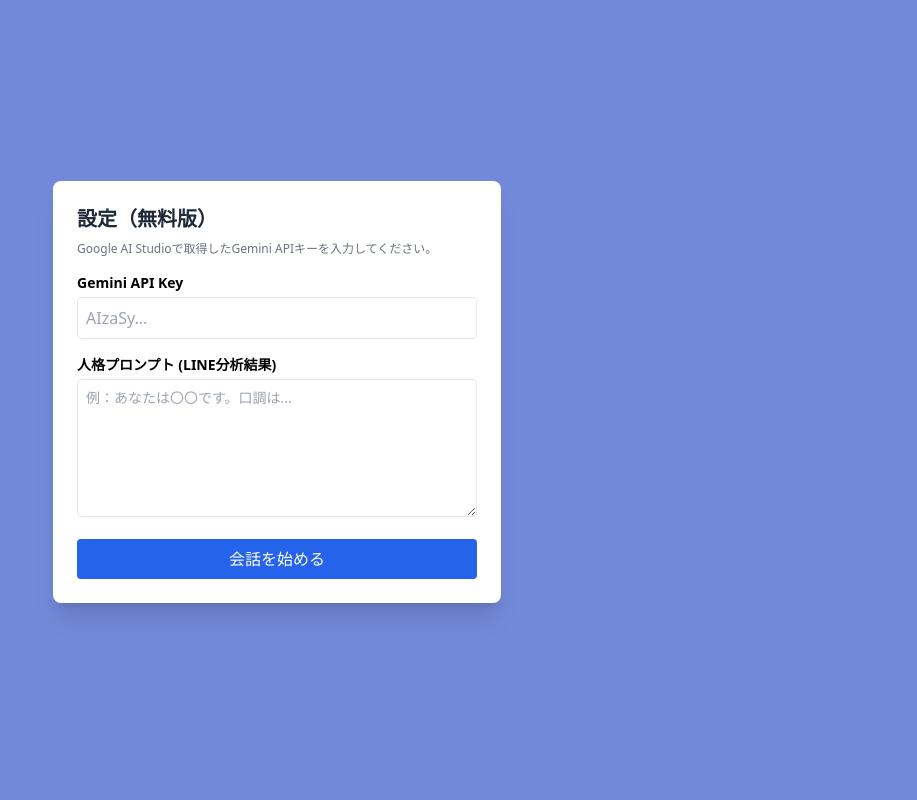
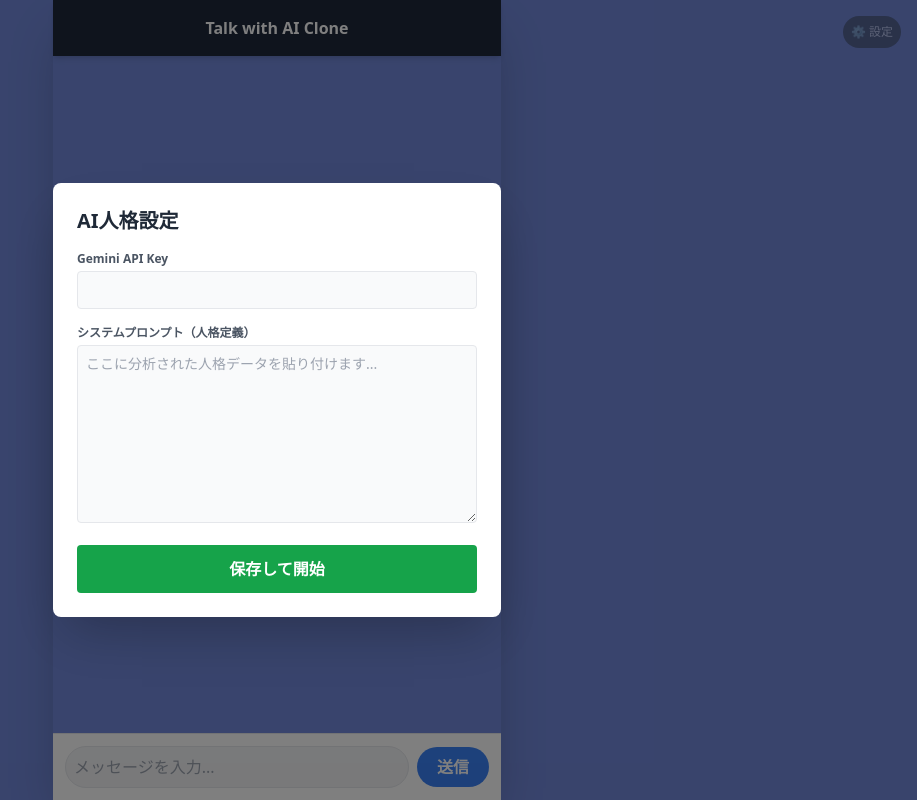
Before and after one commit to totototosssss/similar, a plain HTML site: page index.html in a window 1280 px wide. Shown: the whole page, without its empty margins (363-1280 px from the left). Drawn offline with nearby package versions, Linux system fonts and the light colour scheme.

Commit message:
Refactor chat interface and update title
Updated the title and improved the layout of chat bubbles. Enhanced the settings modal and adjusted the chat history handling.

```diff
--- a/index.html
+++ b/index.html
@@ -3,121 +3,132 @@
 <head>
     <meta charset="UTF-8">
     <meta name="viewport" content="width=device-width, initial-scale=1.0">
-    <title>AI Chat Partner (Free)</title>
+    <title>AI Clone Chat</title>
     <script src="https://cdn.tailwindcss.com"></script>
     <style>
-        .bubble-right {
-            background-color: #8de055;
-            color: black;
-            border-radius: 15px 0px 15px 15px;
-        }
-        .bubble-left {
-            background-color: #ffffff;
-            color: black;
-            border-radius: 0px 15px 15px 15px;
-            border: 1px solid #e5e7eb;
-        }
+        .bubble-right { background-color: #8de055; color: black; border-radius: 15px 0px 15px 15px; }
+        .bubble-left { background-color: #ffffff; color: black; border-radius: 0px 15px 15px 15px; border: 1px solid #e5e7eb; }
         body { background-color: #7289da; }
+        /* 設定画面のオーバーレイ */
+        #settings-overlay { background-color: rgba(0,0,0,0.5); }
     </style>
 </head>
-<body class="h-screen flex flex-col items-center justify-center p-4">
+<body class="h-screen flex flex-col items-center justify-center overflow-hidden">
 
-    <div id="settings-modal" class="bg-white p-6 rounded-lg shadow-xl w-full max-w-md mb-4 absolute z-50">
-        <h2 class="text-xl font-bold mb-2 text-gray-800">設定（無料版）</h2>
-        <p class="text-xs text-gray-500 mb-4">Google AI Studioで取得したGemini APIキーを入力してください。</p>
+    <button onclick="openSettings()" class="absolute top-4 right-4 bg-gray-700 text-white p-2 rounded-full opacity-50 hover:opacity-100 z-10 text-xs">
+        ⚙️ 設定
+    </button>
 
-        <label class="block text-sm font-bold mb-1">Gemini API Key</label>
-        <input type="password" id="api-key" placeholder="AIzaSy..." class="w-full p-2 border rounded mb-4 text-gray-700">
+    <div id="chat-container" class="w-full max-w-md bg-[#7289da] flex flex-col h-full shadow-2xl">
+        <div class="bg-slate-800 text-white p-4 text-center font-bold shadow-md z-10">
+            Talk with AI Clone
+        </div>
 
-        <label class="block text-sm font-bold mb-1">人格プロンプト (LINE分析結果)</label>
-        <textarea id="system-prompt" rows="6" class="w-full p-2 border rounded mb-4 text-gray-700 text-sm" placeholder="例：あなたは〇〇です。口調は..."></textarea>
+        <div id="messages" class="flex-1 overflow-y-auto p-4 space-y-4 pb-20">
+            </div>
 
-        <button onclick="startChat()" class="w-full bg-blue-600 text-white p-2 rounded hover:bg-blue-700">会話を始める</button>
+        <div class="bg-white p-3 flex gap-2 items-center w-full max-w-md fixed bottom-0 z-20 border-t">
+            <input type="text" id="user-input" class="flex-1 border p-2 rounded-full focus:outline-none focus:border-blue-500 bg-gray-100" placeholder="メッセージを入力...">
+            <button onclick="sendMessage()" class="bg-blue-500 text-white px-5 py-2 rounded-full font-bold transform active:scale-95 transition">送信</button>
+        </div>
     </div>
 
-    <div id="chat-container" class="w-full max-w-md bg-[#7289da] flex flex-col h-full hidden">
-        <div class="bg-opacity-90 bg-slate-800 text-white p-4 text-center font-bold shadow-md">
-            AI Partner (Gemini)
-        </div>
+    <div id="settings-modal" class="fixed inset-0 flex items-center justify-center z-50 hidden">
+        <div id="settings-overlay" class="absolute inset-0" onclick="closeSettings()"></div>
+        <div class="bg-white p-6 rounded-lg shadow-2xl w-11/12 max-w-md z-50 relative animate-fade-in-up">
+            <h2 class="text-xl font-bold mb-4 text-gray-800">AI人格設定</h2>
 
-        <div id="messages" class="flex-1 overflow-y-auto p-4 space-y-4"></div>
+            <label class="block text-xs font-bold mb-1 text-gray-600">Gemini API Key</label>
+            <input type="password" id="api-key" class="w-full p-2 border rounded mb-4 text-sm bg-gray-50 focus:ring-2 focus:ring-blue-500 outline-none">
 
-        <div class="bg-white p-3 flex gap-2 items-center">
-            <input type="text" id="user-input" class="flex-1 border p-2 rounded-full focus:outline-none focus:border-blue-500" placeholder="メッセージを入力...">
-            <button onclick="sendMessage()" class="bg-blue-500 text-white px-4 py-2 rounded-full font-bold">送信</button>
+            <label class="block text-xs font-bold mb-1 text-gray-600">システムプロンプト（人格定義）</label>
+            <textarea id="system-prompt" rows="8" class="w-full p-2 border rounded mb-4 text-sm bg-gray-50 focus:ring-2 focus:ring-blue-500 outline-none" placeholder="ここに分析された人格データを貼り付けます..."></textarea>
+
+            <button onclick="saveAndClose()" class="w-full bg-green-600 text-white p-3 rounded font-bold hover:bg-green-700 transition">保存して開始</button>
         </div>
     </div>
 
     <script>
-        let apiKey = "";
-        let systemPrompt = "";
-        let chatHistory = []; // Gemini用の履歴保持配列
+        let chatHistory = [];
 
-        function startChat() {
-            apiKey = document.getElementById('api-key').value;
-            systemPrompt = document.getElementById('system-prompt').value;
+        // ページ読み込み時に設定を確認
+        window.onload = function() {
+            const savedKey = localStorage.getItem("gemini_api_key");
+            const savedPrompt = localStorage.getItem("gemini_system_prompt");
 
-            if (!apiKey) {
-                alert("APIキーを入力してください");
-                return;
+            if (savedKey) document.getElementById('api-key').value = savedKey;
+            if (savedPrompt) document.getElementById('system-prompt').value = savedPrompt;
+
+            if (!savedKey || !savedPrompt) {
+                openSettings();
             }
+        };
 
+        function openSettings() {
+            document.getElementById('settings-modal').classList.remove('hidden');
+        }
+
+        function closeSettings() {
             document.getElementById('settings-modal').classList.add('hidden');
-            document.getElementById('chat-container').classList.remove('hidden');
+        }
+
+        function saveAndClose() {
+            const key = document.getElementById('api-key').value;
+            const prompt = document.getElementById('system-prompt').value;
+
+            if(!key) return alert("APIキーを入力してください");
+
+            // ブラウザに保存
+            localStorage.setItem("gemini_api_key", key);
+            localStorage.setItem("gemini_system_prompt", prompt);
+
+            closeSettings();
+            if(chatHistory.length === 0) {
+                addMessageToUI("会話を開始できます。（設定は保存されました）", "ai");
+            }
         }
 
         async function sendMessage() {
             const inputField = document.getElementById('user-input');
-            const message = inputField.value;
+            const message = inputField.value.trim();
+            const apiKey = localStorage.getItem("gemini_api_key");
+            const systemPrompt = localStorage.getItem("gemini_system_prompt");
+
             if (!message) return;
+            if (!apiKey) { openSettings(); return; }
 
-            // UIに表示
             addMessageToUI(message, 'user');
             inputField.value = '';
 
-            // ローディング表示
             const loadingId = addMessageToUI("...", 'ai');
 
-            // Gemini API用の履歴データ構築
-            // role: "user" と "model" を交互に並べる必要があります
-            const contents = chatHistory.map(msg => ({
+            // 履歴の構築
+            let contents = chatHistory.map(msg => ({
                 role: msg.role,
                 parts: [{ text: msg.content }]
             }));
-
-            // 今回のユーザーメッセージを追加
-            contents.push({
-                role: "user",
-                parts: [{ text: message }]
-            });
-
-            const url = `https://generativelanguage.googleapis.com/v1beta/models/gemini-1.5-flash:generateContent?key=${apiKey}`;
+            contents.push({ role: "user", parts: [{ text: message }] });
 
             try {
-                const response = await fetch(url, {
+                const response = await fetch(`https://generativelanguage.googleapis.com/v1beta/models/gemini-1.5-flash:generateContent?key=${apiKey}`, {
                     method: "POST",
                     headers: { "Content-Type": "application/json" },
                     body: JSON.stringify({
-                        system_instruction: {
-                            parts: { text: systemPrompt }
-                        },
-                        contents: contents
+                        system_instruction: { parts: { text: systemPrompt } },
+                        contents: contents,
+                        generationConfig: {
+                            temperature: 0.7, // 創造性の調整
+                            maxOutputTokens: 200,
+                        }
                     })
                 });
 
                 const data = await response.json();
+                if (data.error) throw new Error(data.error.message);
 
-                if (data.error) {
-                    throw new Error(data.error.message);
-                }
-
-                // AIの回答を取得
                 const aiText = data.candidates[0].content.parts[0].text;
-
-                // UI更新
                 document.getElementById(loadingId).innerText = aiText;
 
-                // 履歴に追加
                 chatHistory.push({ role: "user", content: message });
                 chatHistory.push({ role: "model", content: aiText });
 
@@ -133,17 +144,23 @@
             const msgId = 'msg-' + Date.now();
 
             msgDiv.className = `flex w-full ${sender === 'user' ? 'justify-end' : 'justify-start'}`;
-            bubble.className = `p-3 max-w-[80%] text-sm shadow-sm ${sender === 'user' ? 'bubble-right' : 'bubble-left'}`;
+            bubble.className = `p-3 max-w-[85%] text-sm shadow-sm break-words ${sender === 'user' ? 'bubble-right' : 'bubble-left'}`;
             bubble.innerText = text;
             bubble.id = msgId;
 
             msgDiv.appendChild(bubble);
             messagesDiv.appendChild(msgDiv);
-            messagesDiv.scrollTop = messagesDiv.scrollHeight;
+
+            // スクロール追従（少し遅延させて確実に行う）
+            setTimeout(() => {
+                const container = document.getElementById('messages');
+                container.scrollTop = container.scrollHeight;
+            }, 50);
+
             return msgId;
         }
 
-        document.getElementById('user-input').addEventListener('keypress', function (e) {
+        document.getElementById('user-input').addEventListener('keypress', (e) => {
             if (e.key === 'Enter') sendMessage();
         });
     </script>
```
